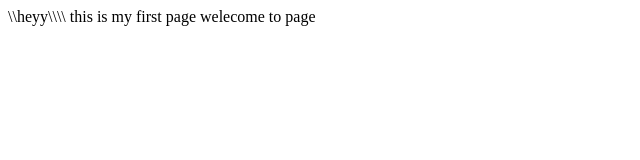
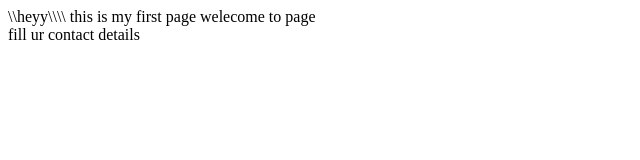
Before and after one commit to raool0/demo, a plain HTML site: page index.html in a window 1280 px wide. Shown: the whole page, without its empty margins (0-640 px from the left). Drawn offline with Linux system fonts and the light colour scheme.

Commit message:
Update index.html

```diff
--- a/index.html
+++ b/index.html
@@ -1,3 +1,6 @@
 \\heyy\\\\
 this is my first page
 welecome to page
+
+
+<form> fill ur contact details </form>
```
